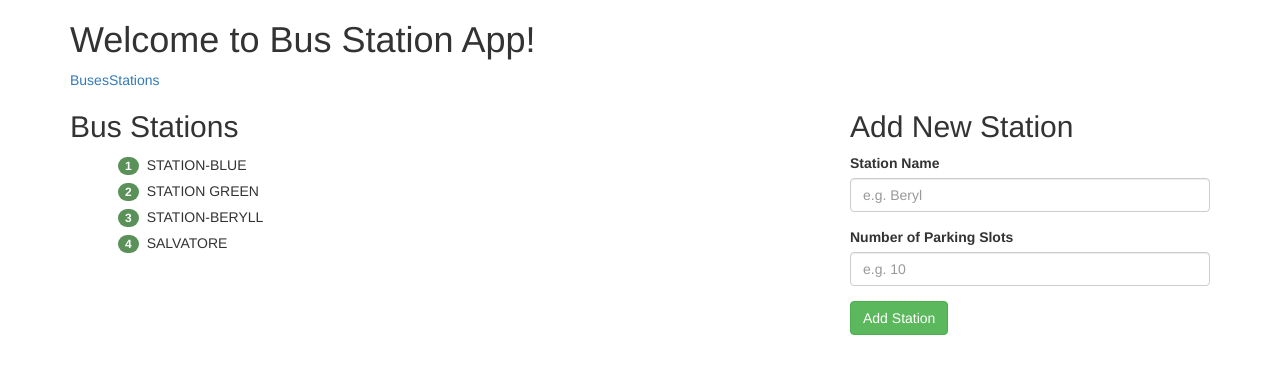
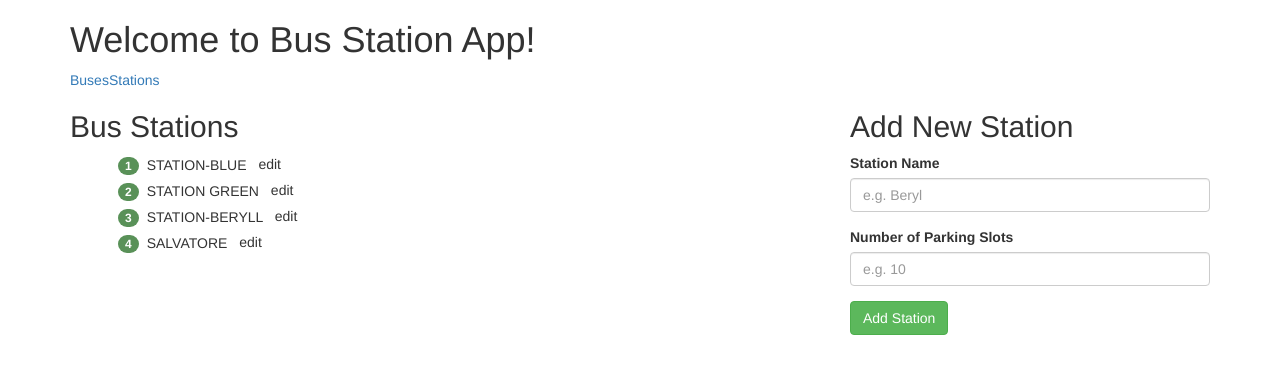
Before and after one commit to mel-michael/flixbus-station, an Angular app: page /stations in a window 1280 px wide. Shown: the top 374 px of the page. Built offline with nearby package versions, Linux system fonts and the light colour scheme; data requests are answered from the project's data file.

Commit message:
Implement editing of station data

```diff
--- a/src/app/stations/stations.component.html
+++ b/src/app/stations/stations.component.html
@@ -4,6 +4,7 @@
     <ul>
       <li *ngFor="let station of stations; let i=index;">
         <span class="badge">{{i + 1}}</span>{{station.name | uppercase}}
+        <span style="cursor: pointer" (click)="updateStation(station)">edit</span>
       </li>
     </ul>
   </div>
--- a/src/app/stations/stations.component.ts
+++ b/src/app/stations/stations.component.ts
@@ -48,6 +48,11 @@ export class StationsComponent implements OnInit {
       );
   }
 
+  updateStation(data): void {
+    this.dataService.updateStation(data)
+      .subscribe(() => this.getBusStations());
+  }
+
   deleteStation(station): void {
     this.dataService.deleteStation(station.id);
   }
```
